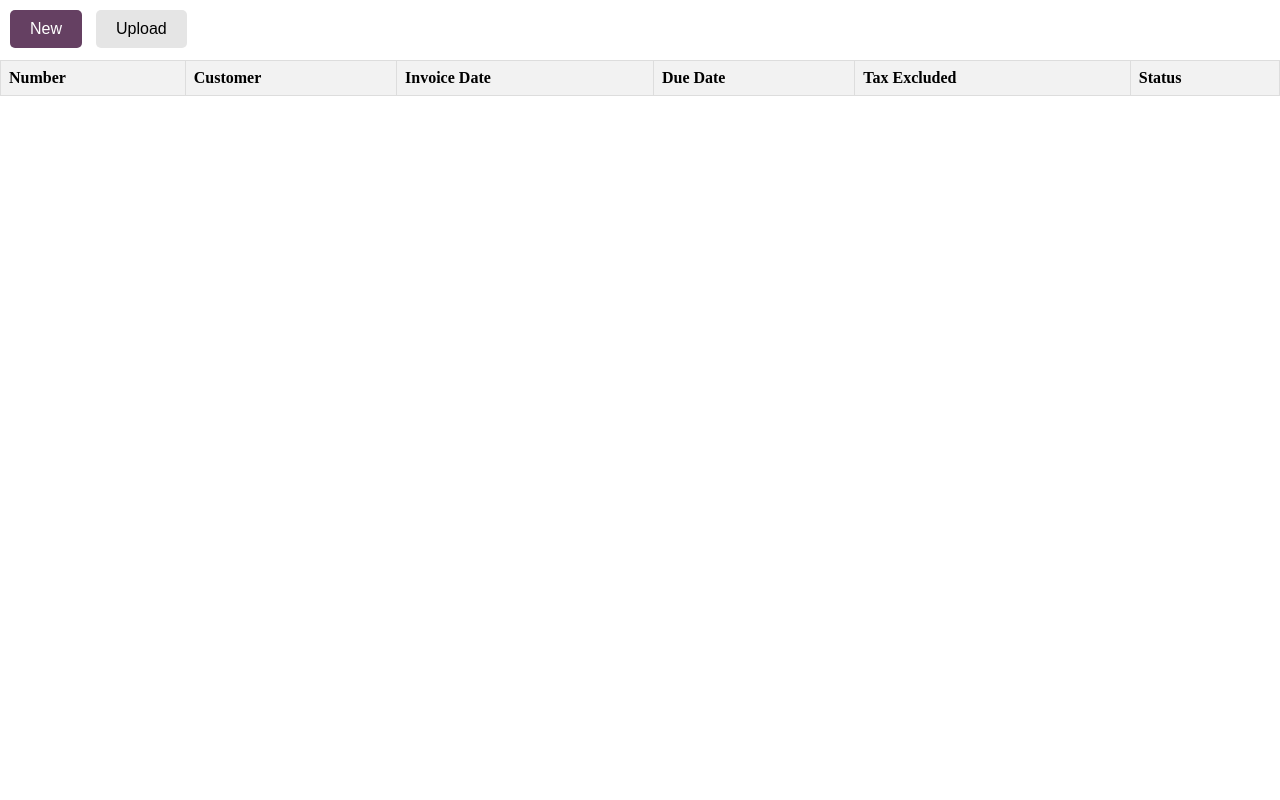
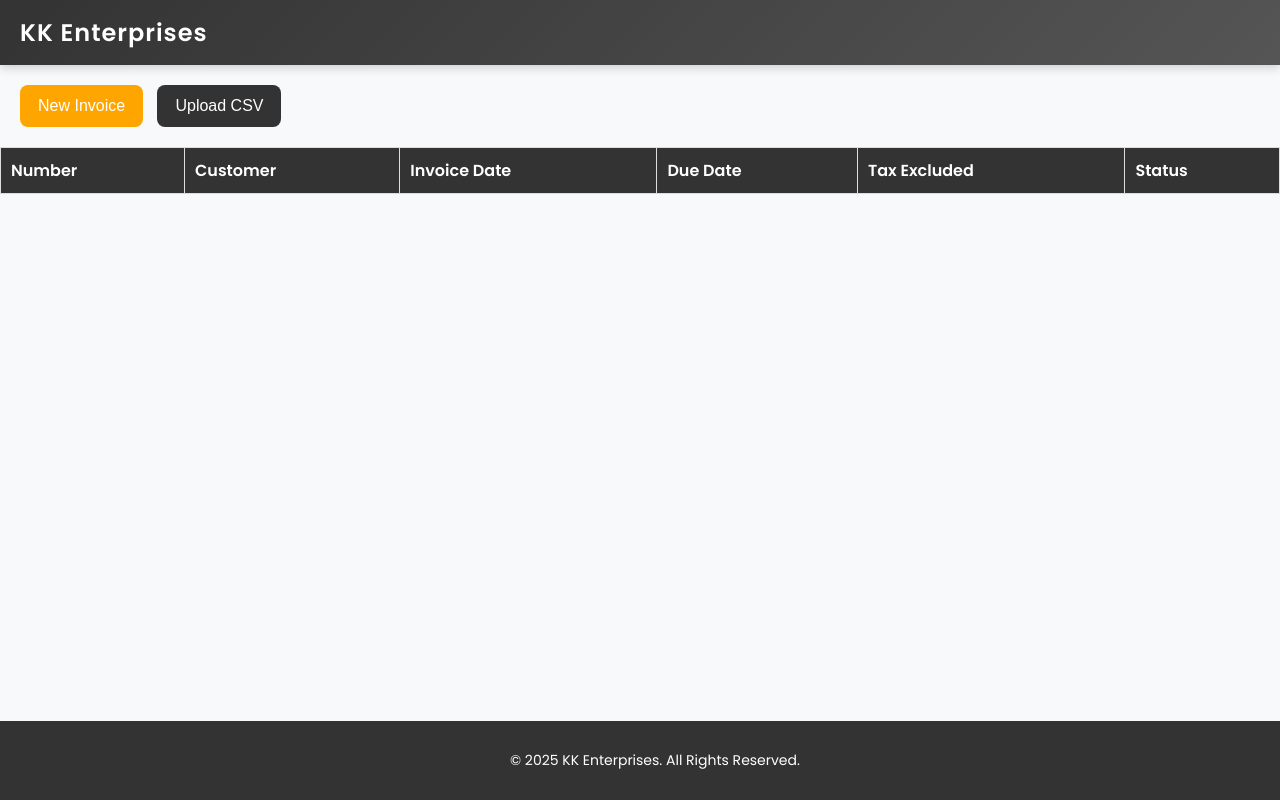
Before and after one commit to Akshitasharma11/Accounting-Software, a Flask app: page /invoicing in a window 1280 px wide. Run offline with Flask 3, Linux system fonts and the light colour scheme; lists and menus that the app fills with data are empty.

Commit message:
invoice added

```diff
--- a/AccountingSoftware/templates/invoicing.html
+++ b/AccountingSoftware/templates/invoicing.html
@@ -3,33 +3,65 @@
 <head>
     <meta charset="UTF-8">
     <meta name="viewport" content="width=device-width, initial-scale=1.0">
-    <title>Invoice</title>
+    <title>Invoices - KK Enterprises</title>
+    <link href="https://fonts.googleapis.com/css2?family=Poppins:wght@300;400;600&display=swap" rel="stylesheet">
     <style>
         body {
+            font-family: "Poppins", sans-serif;
             margin: 0;
             padding: 0;
+            background-color: #f8f9fa;
+            color: #333;
         }
+
+        header {
+            display: flex;
+            justify-content: space-between;
+            align-items: center;
+            background: linear-gradient(135deg, #333, #555);
+            color: white;
+            padding: 15px 20px;
+            box-shadow: 0 2px 10px rgba(0, 0, 0, 0.2);
+        }
+
+        .logo {
+            font-size: 24px;
+            font-weight: 600;
+            letter-spacing: 1px;
+        }
+
         .button-container {
-            position: absolute;
-            top: 10px;
-            left: 10px;
+            margin: 20px;
         }
+
         .button {
-            padding: 10px 20px;
+            padding: 12px 18px;
             border: none;
-            border-radius: 5px;
+            border-radius: 8px;
             cursor: pointer;
             font-size: 16px;
             margin-right: 10px;
+            transition: all 0.3s ease-in-out;
         }
+
         .new-button {
-            background-color: #654062;
+            background-color: #ffa500;
             color: white;
         }
+
+        .new-button:hover {
+            background-color: #e69500;
+        }
+
         .upload-button {
-            background-color: #E5E5E5;
-            color: black;
+            background-color: #333;
+            color: white;
         }
+
+        .upload-button:hover {
+            background-color: #555;
+        }
+
         .modal {
             display: none;
             position: fixed;
@@ -41,37 +73,107 @@
             justify-content: center;
             align-items: center;
         }
+
         .modal-content {
             background: white;
             padding: 20px;
-            border-radius: 5px;
-            width: 80%;
-            max-width: 600px;
+            border-radius: 8px;
+            width: 90%;
+            max-width: 500px;
+            text-align: left;
+            box-shadow: 0 4px 10px rgba(0, 0, 0, 0.2);
+            animation: fadeIn 0.3s ease-in-out;
         }
+
         .close {
             float: right;
             cursor: pointer;
-            font-size: 20px;
+            font-size: 22px;
+            color: #555;
         }
+
+        .close:hover {
+            color: #000;
+        }
+
+        label {
+            font-weight: 600;
+        }
+
+        input, select {
+            width: 100%;
+            padding: 8px;
+            margin-top: 5px;
+            margin-bottom: 10px;
+            border: 1px solid #ccc;
+            border-radius: 5px;
+        }
+
+        .save-button {
+            background-color: #ffa500;
+            color: white;
+            padding: 10px 15px;
+            border: none;
+            border-radius: 5px;
+            cursor: pointer;
+            width: 100%;
+            font-size: 16px;
+            transition: all 0.3s ease-in-out;
+        }
+
+        .save-button:hover {
+            background-color: #e69500;
+        }
+
         .invoice-table {
-            margin-top: 60px;
             width: 100%;
             border-collapse: collapse;
+            margin-top: 20px;
         }
+
         .invoice-table th, .invoice-table td {
             border: 1px solid #ddd;
-            padding: 8px;
+            padding: 10px;
             text-align: left;
         }
+
         .invoice-table th {
-            background-color: #f2f2f2;
+            background-color: #333;
+            color: white;
+            font-weight: bold;
+        }
+
+        .invoice-table td {
+            background-color: white;
+        }
+
+        footer {
+            background: #333;
+            color: white;
+            text-align: center;
+            padding: 15px;
+            position: fixed;
+            width: 100%;
+            bottom: 0;
+            font-size: 14px;
+        }
+
+        @keyframes fadeIn {
+            from { opacity: 0; transform: translateY(-10px); }
+            to { opacity: 1; transform: translateY(0); }
         }
     </style>
 </head>
 <body>
+
+<header>
+    <div class="logo">KK Enterprises</div>
+</header>
+
 <div class="button-container">
-        <button class="button new-button" onclick="openModal()">New</button>
-        <button class="button upload-button" onclick="openUploadModal()">Upload</button>
+    <button class="button new-button" onclick="openModal()">New Invoice</button>
+    <button class="button upload-button" onclick="document.getElementById('fileInput').click()">Upload CSV</button>
+    <input type="file" id="fileInput" accept=".csv" style="display:none" onchange="uploadFile(event)"/>
 </div>
 
 <table class="invoice-table">
@@ -94,23 +196,27 @@
         <span class="close" onclick="closeModal()">&times;</span>
         <h2>Customer Invoice</h2>
         <label>Invoice Number:</label>
-            <input type="text" id="invoiceNumber" value="INV/25-26/0001"/><br><br>
+        <input type="text" id="invoiceNumber" value="INV/25-26/0001"/>
         <label>Customer:</label>
-            <input type="text" id="customerName" placeholder="Enter customer name"/><br><br>
+        <input type="text" id="customerName" placeholder="Enter customer name"/>
         <label>Invoice Date:</label>
-            <input type="date" id="invoiceDate" value="2025-04-02"/><br><br>
+        <input type="date" id="invoiceDate" value="2025-04-02"/>
         <label>Due Date:</label>
-            <input type="date" id="dueDate" value="2025-04-04"/><br><br>
+        <input type="date" id="dueDate" value="2025-04-04"/>
         <label>Tax Excluded:</label>
-            <input type="text" id="taxExcluded" value="₹ 0.00"/><br><br>
+        <input type="text" id="taxExcluded" value="₹ 0.00"/>
         <label>Status:</label>
         <select id="status">
             <option value="Pending">Pending</option>
             <option value="Cancelled">Cancelled</option>
-            </select><br><br>
-            <button onclick="saveInvoice()">Save</button>
+        </select>
+        <button class="save-button" onclick="saveInvoice()">Save Invoice</button>
     </div>
 </div>
+
+<footer>
+    <p>&copy; 2025 KK Enterprises. All Rights Reserved.</p>
+</footer>
 
 <script>
     function openModal() {
@@ -140,6 +246,25 @@
 
         closeModal();
     }
+
+    function uploadFile(event) {
+        const file = event.target.files[0];
+        if (!file) return;
+
+        const reader = new FileReader();
+        reader.onload = function(e) {
+            const rows = e.target.result.split("\n").map(row => row.split(","));
+            const tableBody = document.getElementById("invoiceBody");
+
+            rows.forEach(row => {
+                if (row.length < 6) return;
+                let newRow = tableBody.insertRow();
+                newRow.innerHTML = `<td>${row[0]}</td><td>${row[1]}</td><td>${row[2]}</td><td>${row[3]}</td><td>${row[4]}</td><td>${row[5]}</td>`;
+            });
+        };
+        reader.readAsText(file);
+    }
 </script>
+
 </body>
 </html>
```
Lines whose indentation alone changed are shown as unchanged.
